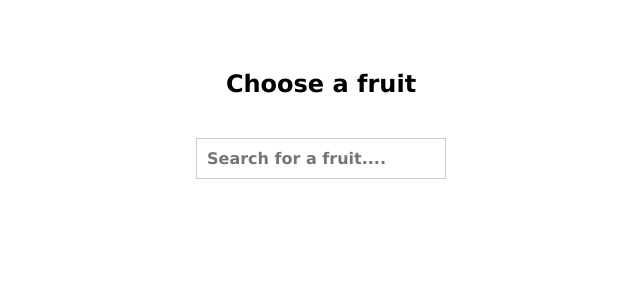
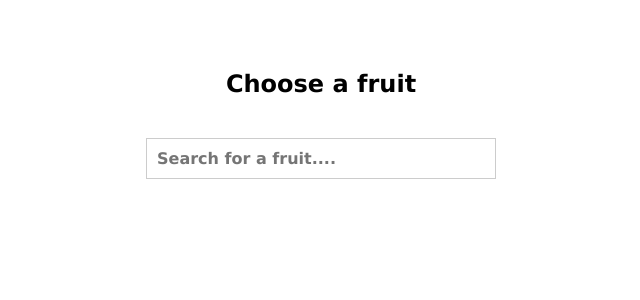
Before and after one commit to divyamuvi89/microsoft-compo-box, a React (Create React App) app: page / in a window 1280 px wide. Shown: the top 300 px of the page, without its empty margins (319-959 px from the left). Built offline with nearby package versions, Linux system fonts and the light colour scheme.

Commit message:
changed the width of the box

```diff
--- a/src/FruitSelection.css
+++ b/src/FruitSelection.css
@@ -17,14 +17,14 @@ body {
     position: relative;
     display: inline-block;
     margin-top: 20px;
-    width: 250px;
+    width: 350px;
   }
 
   .fruit-input {
     padding: 10px;
     font-size: 16px;
     border: 1px solid #ccc;
-    width: 100%;
+    width: 350px;
     box-sizing: border-box;
     outline: none;
     transition: border-color 0.3s;
@@ -51,7 +51,7 @@ body {
     color: white;
     border-radius: 5px;
     box-shadow: 0px 4px 8px rgba(0, 0, 0, 0.1);
-    width: 100%;
+    width: 350px;
     text-align: center;
     font-weight: bold;
   }
@@ -65,7 +65,7 @@ body {
     position: absolute;
     background-color: #fff;
     border: 1px solid #3498db;
-    width: 100%;
+    width: 350px;
     border-radius: 5px;
     box-shadow: 0px 4px 8px rgba(0, 0, 0, 0.1);
   }
```
